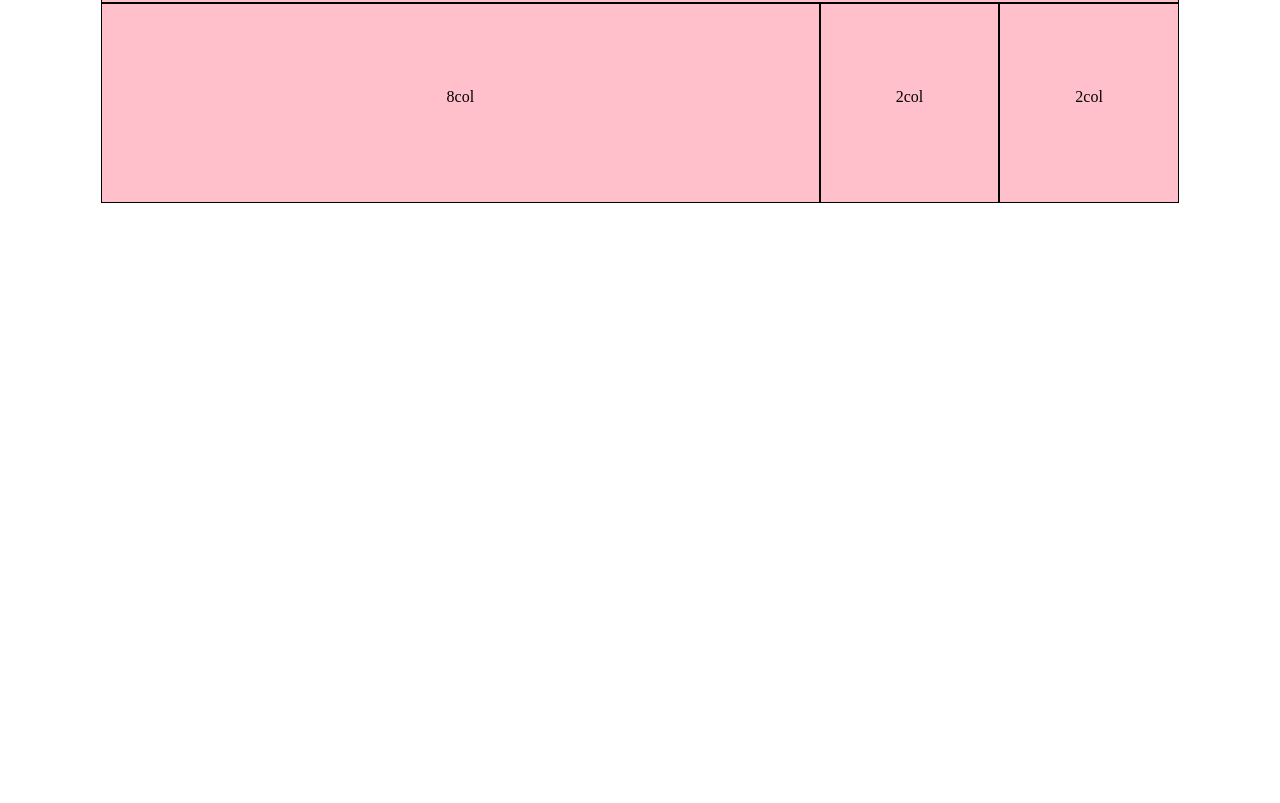
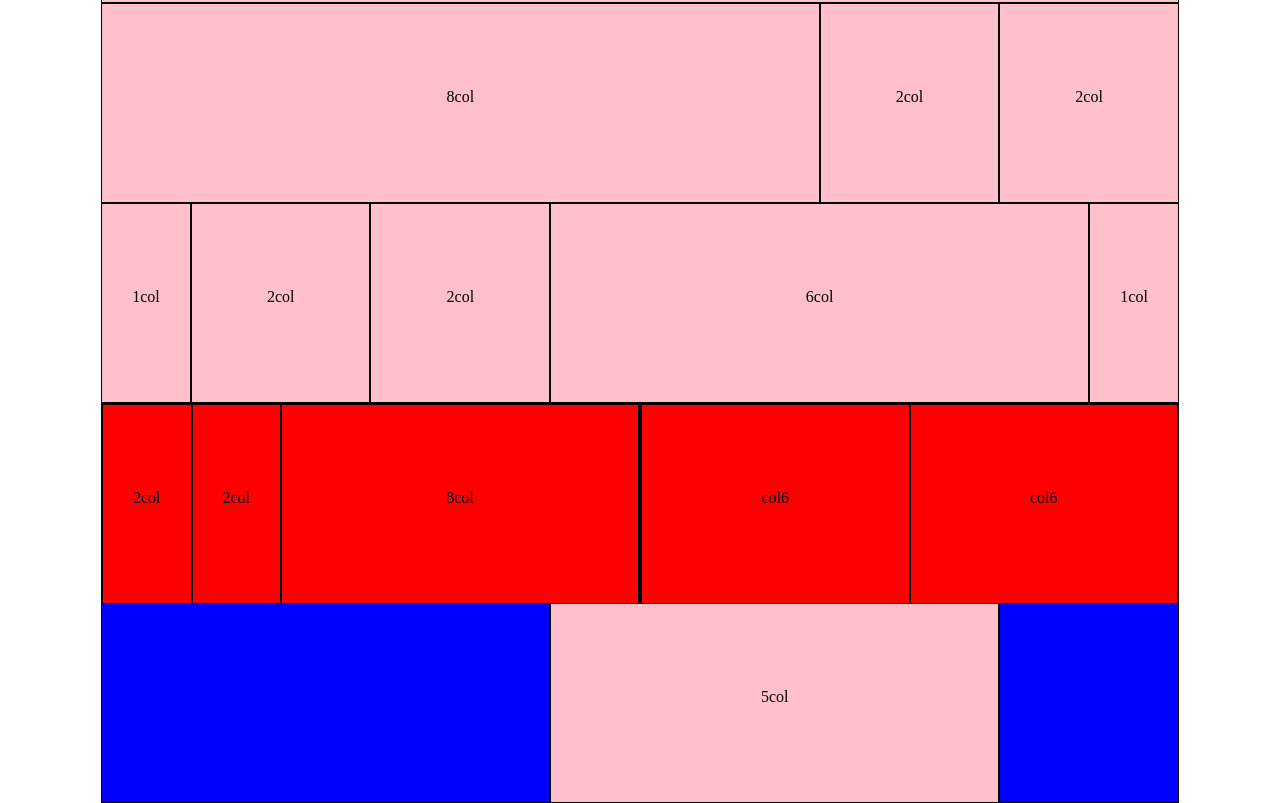
Before and after one commit to ThomasNGit/html-css-12bool, a plain HTML site: page index.html in a window 1280 px wide. Shown: the part 397-1200 px from the top of the page. Before the commit the page ends 800 px from the top, so only its background shows below. Drawn offline with Linux system fonts and the light colour scheme.

Commit message:
Other fixes to framework and creation of the other sections

```diff
--- a/assets/css/12bool.css
+++ b/assets/css/12bool.css
@@ -60,50 +60,50 @@ Data creazione: 25/09/2019 */
 
 /* Creazione struttura offset */
 .col-offset-1{
-    width:calc((100%/12)*1);
+    width:calc((100% / 12) * 1);
     float:left;
 }
 .col-offset-2{
-    width:calc((100%/12)*1);
+    width:calc((100% / 12) * 2);
     float:left;
 }
 .col-offset-3{
-    width:calc((100%/12)*1);
+    width:calc((100% / 12) * 3);
     float:left;
 }
 .col-offset-4{
-    width:calc((100%/12)*1);
+    width:calc((100% / 12) * 4);
     float:left;
 }
 .col-offset-5{
-    width:calc((100%/12)*1);
+    width:calc((100% / 12) * 5);
     float:left;
 }
 .col-offset-6{
-    width:calc((100%/12)*1);
+    width:calc((100% / 12) * 6);
     float:left;
 }
 .col-offset-7{
-    width:calc((100%/12)*1);
+    width:calc((100% / 12) * 7);
     float:left;
 }
 .col-offset-8{
-    width:calc((100%/12)*1);
+    width:calc((100% / 12) * 8);
     float:left;
 }
 .col-offset-9{
-    width:calc((100%/12)*1);
+    width:calc((100% / 12) * 9);
     float:left;
 }
 .col-offset-10{
-    width:calc((100%/12)*1);
+    width:calc((100% / 12) * 10);
     float:left;
 }
 .col-offset-11{
-    width:calc((100%/12)*1);
+    width:calc((100% / 12) * 11);
     float:left;
 }
 .col-offset-12{
-    width:calc((100%/12)*1);
+    width:calc((100% / 12) * 12);
     float:left;
 }
--- a/assets/css/style.css
+++ b/assets/css/style.css
@@ -15,6 +15,15 @@
   padding-top: 84px;
 }
 
+/* stile delle colonne nested */
+.nested{
+  background-color: red;
+}
+/* stile colonne offset */
+[class*="col-offset-"]{
+  height: 200px;
+  background-color: blue;
+}
 /* clearfix */
 .row:after{
   content: "";
--- a/index.html
+++ b/index.html
@@ -85,6 +85,79 @@
         </div>
 
       </div>
+      <!-- riga 1/2/2/6/1 -->
+      <div class="row">
+
+        <div class="col-1">
+          <p>1col</p>
+        </div>
+
+        <div class="col-2">
+          <p>2col</p>
+        </div>
+
+        <div class="col-2">
+          <p>2col</p>
+        </div>
+
+        <div class="col-6">
+          <p>6col</p>
+        </div>
+
+        <div class="col-1">
+          <p>1col</p>
+        </div>
+
+      </div>
+      <!-- riga 6/6 con nested columns -->
+      <!-- prima riga nested 2/2/8 -->
+      <div class="row">
+        <div class="col-6">
+
+          <div class="col-2 nested">
+            <p>2col</p>
+          </div>
+
+          <div class="col-2 nested">
+            <p>2col</p>
+          </div>
+
+          <div class="col-8 nested">
+            <p>8col</p>
+          </div>
+
+        </div>
+      <!-- seconda riga nested 6/6 -->
+        <div class="col-6">
+
+          <div class="col-6 nested">
+            <p>col6</p>
+          </div>
+
+          <div class="col-6 nested">
+            <p>col6</p>
+          </div>
+
+        </div>
+
+      </div>
+
+      <!-- riga con elementi offset -->
+      <div class="row">
+
+        <div class="col-offset-5">
+
+        </div>
+
+        <div class="col-5">
+          <p>5col</p>
+        </div>
+
+        <div class="col-offset-2">
+
+        </div>
+
+      </div>
 
     </div>
   </body>
```
